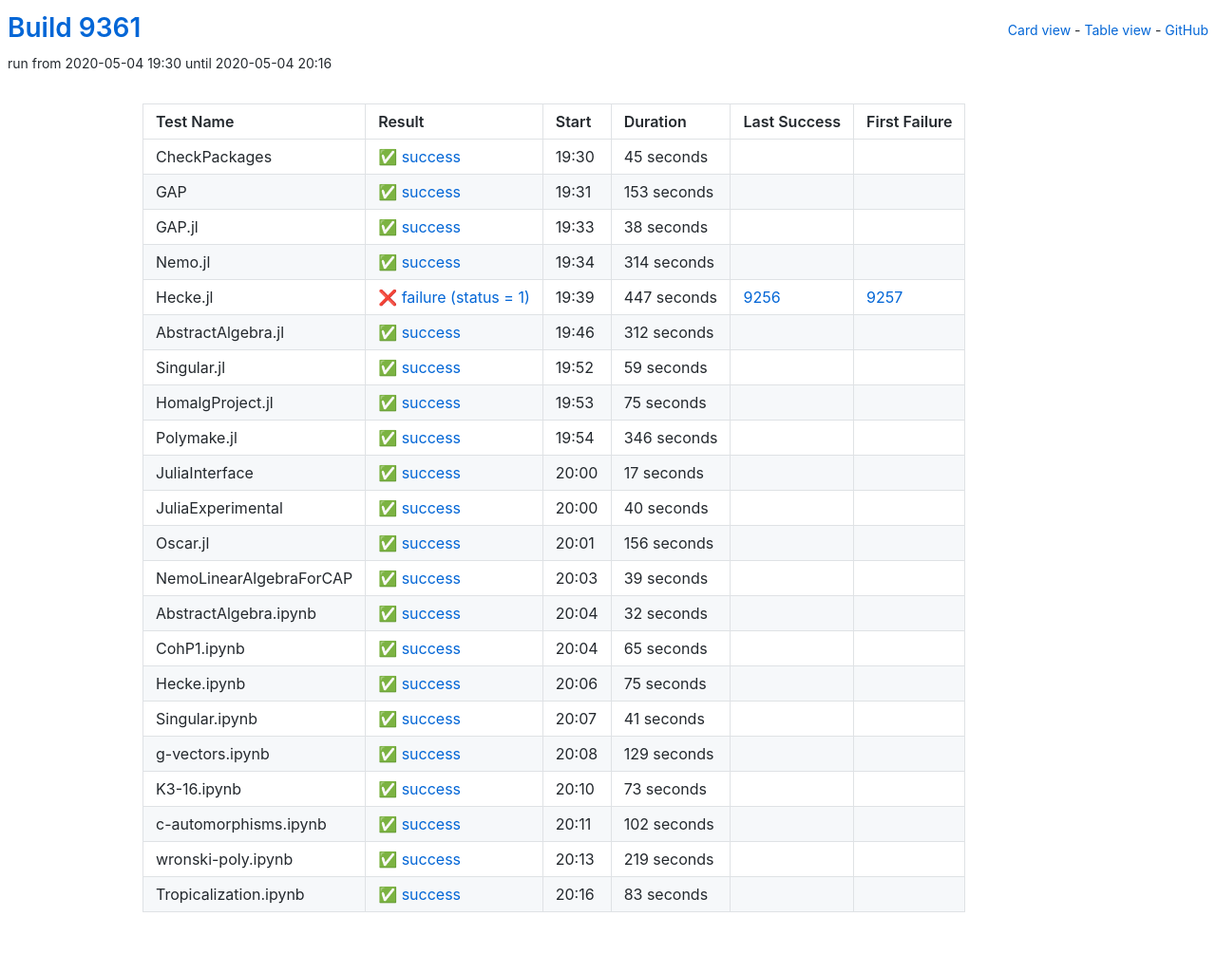
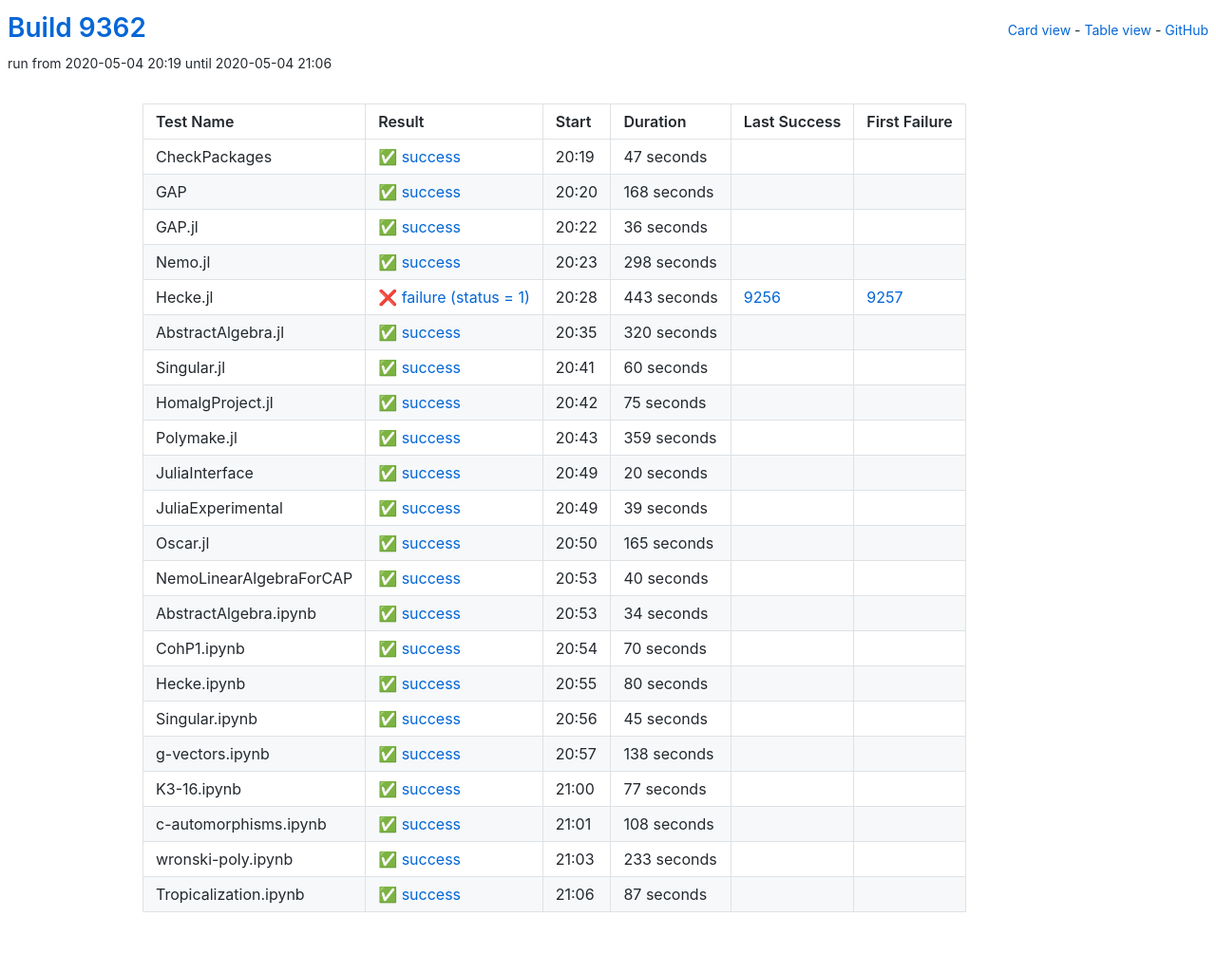
Before and after one commit to oscar-system/oscar-ci-status, a Jekyll site: the page built from table.html, in a window 1280 px wide. Shown: the whole page at 95% size. Built offline with Jekyll 4.4.1, drawn with Linux system fonts in a browser that asks for light colours.

Commit message:
Build 9362

```diff
--- a/_data/ci.yml
+++ b/_data/ci.yml
@@ -1,82 +1,82 @@
-build: 9361
-build_url: https://oscarci.mathematik.uni-kl.de/job/oscar/9361/
+build: 9362
+build_url: https://oscarci.mathematik.uni-kl.de/job/oscar/9362/
 job: oscar
 tests:
-- duration: 45
+- duration: 47
   exitcode: 0
   first_failure: false
   first_failure_url: null
   last_success: false
   last_success_url: null
-  log: https://oscarci.mathematik.uni-kl.de/job/oscar/9361/artifact/logs/build-9361/CheckPackages.log
+  log: https://oscarci.mathematik.uni-kl.de/job/oscar/9362/artifact/logs/build-9362/CheckPackages.log
   name: CheckPackages
-  start: 2020-05-04 19:30
+  start: 2020-05-04 20:19
   status: success
   success: true
-- duration: 153
+- duration: 168
   exitcode: 0
   first_failure: false
   first_failure_url: null
   last_success: false
   last_success_url: null
-  log: https://oscarci.mathematik.uni-kl.de/job/oscar/9361/artifact/logs/build-9361/GAP.log
+  log: https://oscarci.mathematik.uni-kl.de/job/oscar/9362/artifact/logs/build-9362/GAP.log
   name: GAP
-  start: 2020-05-04 19:31
+  start: 2020-05-04 20:20
   status: success
   success: true
-- duration: 38
+- duration: 36
   exitcode: 0
   first_failure: false
   first_failure_url: null
   last_success: false
   last_success_url: null
-  log: https://oscarci.mathematik.uni-kl.de/job/oscar/9361/artifact/logs/build-9361/GAP.jl.log
+  log: https://oscarci.mathematik.uni-kl.de/job/oscar/9362/artifact/logs/build-9362/GAP.jl.log
   name: GAP.jl
-  start: 2020-05-04 19:33
+  start: 2020-05-04 20:22
   status: success
   success: true
-- duration: 314
+- duration: 298
   exitcode: 0
   first_failure: false
   first_failure_url: null
   last_success: false
   last_success_url: null
-  log: https://oscarci.mathematik.uni-kl.de/job/oscar/9361/artifact/logs/build-9361/Nemo.jl.log
+  log: https://oscarci.mathematik.uni-kl.de/job/oscar/9362/artifact/logs/build-9362/Nemo.jl.log
   name: Nemo.jl
-  start: 2020-05-04 19:34
+  start: 2020-05-04 20:23
   status: success
   success: true
-- duration: 447
+- duration: 443
   exitcode: 1
   first_failure: 9257
   first_failure_url: https://oscarci.mathematik.uni-kl.de/job/oscar/9257/
   last_success: 9256
   last_success_url: https://oscarci.mathematik.uni-kl.de/job/oscar/9256/
-  log: https://oscarci.mathematik.uni-kl.de/job/oscar/9361/artifact/logs/build-9361/Hecke.jl.log
+  log: https://oscarci.mathematik.uni-kl.de/job/oscar/9362/artifact/logs/build-9362/Hecke.jl.log
   name: Hecke.jl
-  start: 2020-05-04 19:39
+  start: 2020-05-04 20:28
   status: failure
   success: false
-- duration: 312
+- duration: 320
   exitcode: 0
   first_failure: false
   first_failure_url: null
   last_success: false
   last_success_url: null
-  log: https://oscarci.mathematik.uni-kl.de/job/oscar/9361/artifact/logs/build-9361/AbstractAlgebra.jl.log
+  log: https://oscarci.mathematik.uni-kl.de/job/oscar/9362/artifact/logs/build-9362/AbstractAlgebra.jl.log
   name: AbstractAlgebra.jl
-  start: 2020-05-04 19:46
+  start: 2020-05-04 20:35
   status: success
   success: true
-- duration: 59
+- duration: 60
   exitcode: 0
   first_failure: false
   first_failure_url: null
   last_success: false
   last_success_url: null
-  log: https://oscarci.mathematik.uni-kl.de/job/oscar/9361/artifact/logs/build-9361/Singular.jl.log
+  log: https://oscarci.mathematik.uni-kl.de/job/oscar/9362/artifact/logs/build-9362/Singular.jl.log
   name: Singular.jl
-  start: 2020-05-04 19:52
+  start: 2020-05-04 20:41
   status: success
   success: true
 - duration: 75
@@ -85,31 +85,53 @@ tests:
   first_failure_url: null
   last_success: false
   last_success_url: null
-  log: https://oscarci.mathematik.uni-kl.de/job/oscar/9361/artifact/logs/build-9361/HomalgProject.jl.log
+  log: https://oscarci.mathematik.uni-kl.de/job/oscar/9362/artifact/logs/build-9362/HomalgProject.jl.log
   name: HomalgProject.jl
-  start: 2020-05-04 19:53
+  start: 2020-05-04 20:42
   status: success
   success: true
-- duration: 346
+- duration: 359
   exitcode: 0
   first_failure: false
   first_failure_url: null
   last_success: false
   last_success_url: null
-  log: https://oscarci.mathematik.uni-kl.de/job/oscar/9361/artifact/logs/build-9361/Polymake.jl.log
+  log: https://oscarci.mathematik.uni-kl.de/job/oscar/9362/artifact/logs/build-9362/Polymake.jl.log
   name: Polymake.jl
-  start: 2020-05-04 19:54
+  start: 2020-05-04 20:43
   status: success
   success: true
-- duration: 17
+- duration: 20
   exitcode: 0
   first_failure: false
   first_failure_url: null
   last_success: false
   last_success_url: null
-  log: https://oscarci.mathematik.uni-kl.de/job/oscar/9361/artifact/logs/build-9361/JuliaInterface.log
+  log: https://oscarci.mathematik.uni-kl.de/job/oscar/9362/artifact/logs/build-9362/JuliaInterface.log
   name: JuliaInterface
-  start: 2020-05-04 20:00
+  start: 2020-05-04 20:49
+  status: success
+  success: true
+- duration: 39
+  exitcode: 0
+  first_failure: false
+  first_failure_url: null
+  last_success: false
+  last_success_url: null
+  log: https://oscarci.mathematik.uni-kl.de/job/oscar/9362/artifact/logs/build-9362/JuliaExperimental.log
+  name: JuliaExperimental
+  start: 2020-05-04 20:49
+  status: success
+  success: true
+- duration: 165
+  exitcode: 0
+  first_failure: false
+  first_failure_url: null
+  last_success: false
+  last_success_url: null
+  log: https://oscarci.mathematik.uni-kl.de/job/oscar/9362/artifact/logs/build-9362/Oscar.jl.log
+  name: Oscar.jl
+  start: 2020-05-04 20:50
   status: success
   success: true
 - duration: 40
@@ -118,129 +140,107 @@ tests:
   first_failure_url: null
   last_success: false
   last_success_url: null
-  log: https://oscarci.mathematik.uni-kl.de/job/oscar/9361/artifact/logs/build-9361/JuliaExperimental.log
-  name: JuliaExperimental
-  start: 2020-05-04 20:00
+  log: https://oscarci.mathematik.uni-kl.de/job/oscar/9362/artifact/logs/build-9362/NemoLinearAlgebraForCAP.log
+  name: NemoLinearAlgebraForCAP
+  start: 2020-05-04 20:53
   status: success
   success: true
-- duration: 156
+- duration: 34
   exitcode: 0
   first_failure: false
   first_failure_url: null
   last_success: false
   last_success_url: null
-  log: https://oscarci.mathematik.uni-kl.de/job/oscar/9361/artifact/logs/build-9361/Oscar.jl.log
-  name: Oscar.jl
-  start: 2020-05-04 20:01
+  log: https://oscarci.mathematik.uni-kl.de/job/oscar/9362/artifact/logs/build-9362/AbstractAlgebra.ipynb.log
+  name: AbstractAlgebra.ipynb
+  start: 2020-05-04 20:53
   status: success
   success: true
-- duration: 39
+- duration: 70
   exitcode: 0
   first_failure: false
   first_failure_url: null
   last_success: false
   last_success_url: null
-  log: https://oscarci.mathematik.uni-kl.de/job/oscar/9361/artifact/logs/build-9361/NemoLinearAlgebraForCAP.log
-  name: NemoLinearAlgebraForCAP
-  start: 2020-05-04 20:03
+  log: https://oscarci.mathematik.uni-kl.de/job/oscar/9362/artifact/logs/build-9362/CohP1.ipynb.log
+  name: CohP1.ipynb
+  start: 2020-05-04 20:54
   status: success
   success: true
-- duration: 32
+- duration: 80
   exitcode: 0
   first_failure: false
   first_failure_url: null
   last_success: false
   last_success_url: null
-  log: https://oscarci.mathematik.uni-kl.de/job/oscar/9361/artifact/logs/build-9361/AbstractAlgebra.ipynb.log
-  name: AbstractAlgebra.ipynb
-  start: 2020-05-04 20:04
+  log: https://oscarci.mathematik.uni-kl.de/job/oscar/9362/artifact/logs/build-9362/Hecke.ipynb.log
+  name: Hecke.ipynb
+  start: 2020-05-04 20:55
   status: success
   success: true
-- duration: 65
+- duration: 45
   exitcode: 0
   first_failure: false
   first_failure_url: null
   last_success: false
   last_success_url: null
-  log: https://oscarci.mathematik.uni-kl.de/job/oscar/9361/artifact/logs/build-9361/CohP1.ipynb.log
-  name: CohP1.ipynb
-  start: 2020-05-04 20:04
+  log: https://oscarci.mathematik.uni-kl.de/job/oscar/9362/artifact/logs/build-9362/Singular.ipynb.log
+  name: Singular.ipynb
+  start: 2020-05-04 20:56
   status: success
   success: true
-- duration: 75
+- duration: 138
   exitcode: 0
   first_failure: false
   first_failure_url: null
   last_success: false
   last_success_url: null
-  log: https://oscarci.mathematik.uni-kl.de/job/oscar/9361/artifact/logs/build-9361/Hecke.ipynb.log
-  name: Hecke.ipynb
-  start: 2020-05-04 20:06
+  log: https://oscarci.mathematik.uni-kl.de/job/oscar/9362/artifact/logs/build-9362/g-vectors.ipynb.log
+  name: g-vectors.ipynb
+  start: 2020-05-04 20:57
   status: success
   success: true
-- duration: 41
+- duration: 77
   exitcode: 0
   first_failure: false
   first_failure_url: null
   last_success: false
   last_success_url: null
-  log: https://oscarci.mathematik.uni-kl.de/job/oscar/9361/artifact/logs/build-9361/Singular.ipynb.log
-  name: Singular.ipynb
-  start: 2020-05-04 20:07
+  log: https://oscarci.mathematik.uni-kl.de/job/oscar/9362/artifact/logs/build-9362/K3-16.ipynb.log
+  name: K3-16.ipynb
+  start: 2020-05-04 21:00
   status: success
   success: true
-- duration: 129
+- duration: 108
   exitcode: 0
   first_failure: false
   first_failure_url: null
   last_success: false
   last_success_url: null
-  log: https://oscarci.mathematik.uni-kl.de/job/oscar/9361/artifact/logs/build-9361/g-vectors.ipynb.log
-  name: g-vectors.ipynb
-  start: 2020-05-04 20:08
+  log: https://oscarci.mathematik.uni-kl.de/job/oscar/9362/artifact/logs/build-9362/c-automorphisms.ipynb.log
+  name: c-automorphisms.ipynb
+  start: 2020-05-04 21:01
   status: success
   success: true
-- duration: 73
+- duration: 233
   exitcode: 0
   first_failure: false
   first_failure_url: null
   last_success: false
   last_success_url: null
-  log: https://oscarci.mathematik.uni-kl.de/job/oscar/9361/artifact/logs/build-9361/K3-16.ipynb.log
-  name: K3-16.ipynb
-  start: 2020-05-04 20:10
+  log: https://oscarci.mathematik.uni-kl.de/job/oscar/9362/artifact/logs/build-9362/wronski-poly.ipynb.log
+  name: wronski-poly.ipynb
+  start: 2020-05-04 21:03
   status: success
   success: true
-- duration: 102
+- duration: 87
   exitcode: 0
   first_failure: false
   first_failure_url: null
   last_success: false
   last_success_url: null
-  log: https://oscarci.mathematik.uni-kl.de/job/oscar/9361/artifact/logs/build-9361/c-automorphisms.ipynb.log
-  name: c-automorphisms.ipynb
-  start: 2020-05-04 20:11
+  log: https://oscarci.mathematik.uni-kl.de/job/oscar/9362/artifact/logs/build-9362/Tropicalization.ipynb.log
+  name: Tropicalization.ipynb
+  start: 2020-05-04 21:06
   status: success
   success: true
-- duration: 219
-  exitcode: 0
-  first_failure: false
-  first_failure_url: null
-  last_success: false
-  last_success_url: null
-  log: https://oscarci.mathematik.uni-kl.de/job/oscar/9361/artifact/logs/build-9361/wronski-poly.ipynb.log
-  name: wronski-poly.ipynb
-  start: 2020-05-04 20:13
-  status: success
-  success: true
-- duration: 83
-  exitcode: 0
-  first_failure: false
-  first_failure_url: null
-  last_success: false
-  last_success_url: null
-  log: https://oscarci.mathematik.uni-kl.de/job/oscar/9361/artifact/logs/build-9361/Tropicalization.ipynb.log
-  name: Tropicalization.ipynb
-  start: 2020-05-04 20:16
-  status: success
-  success: true
```
Also changed, not shown: README.md.
